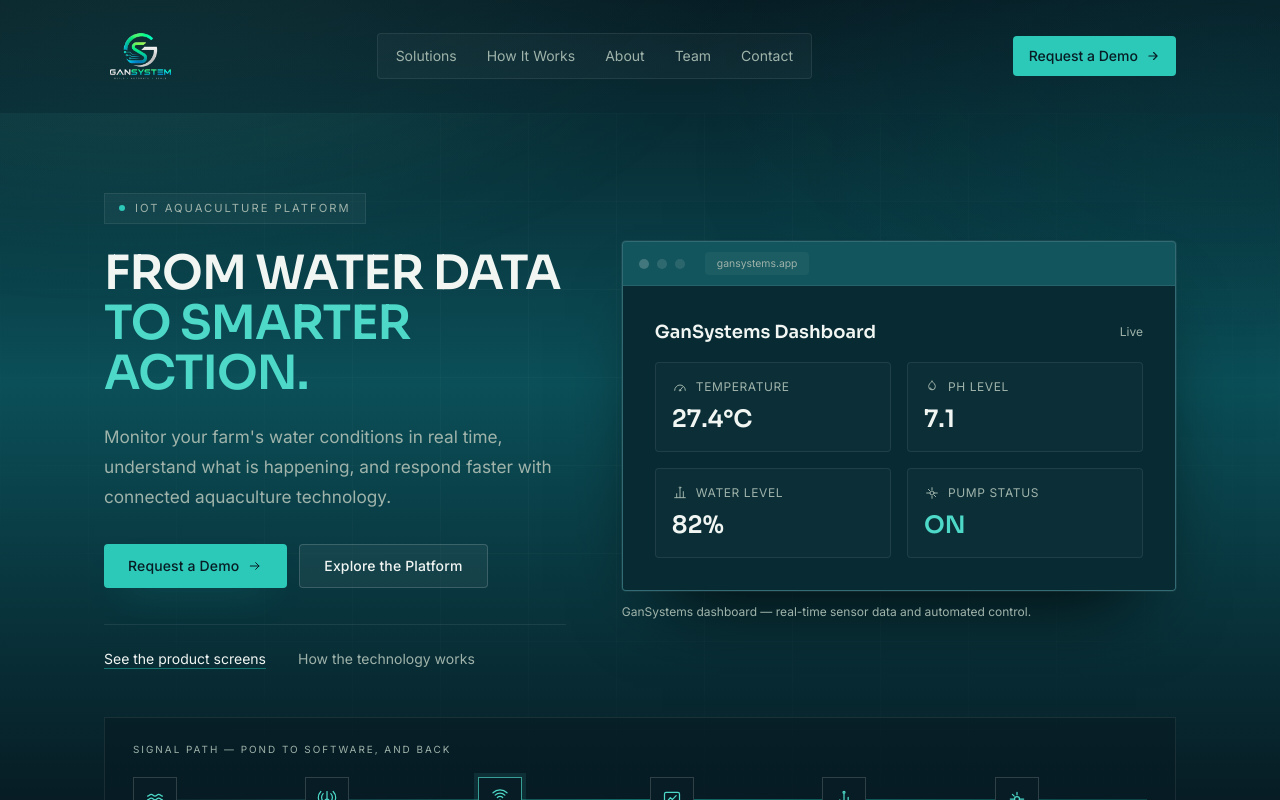
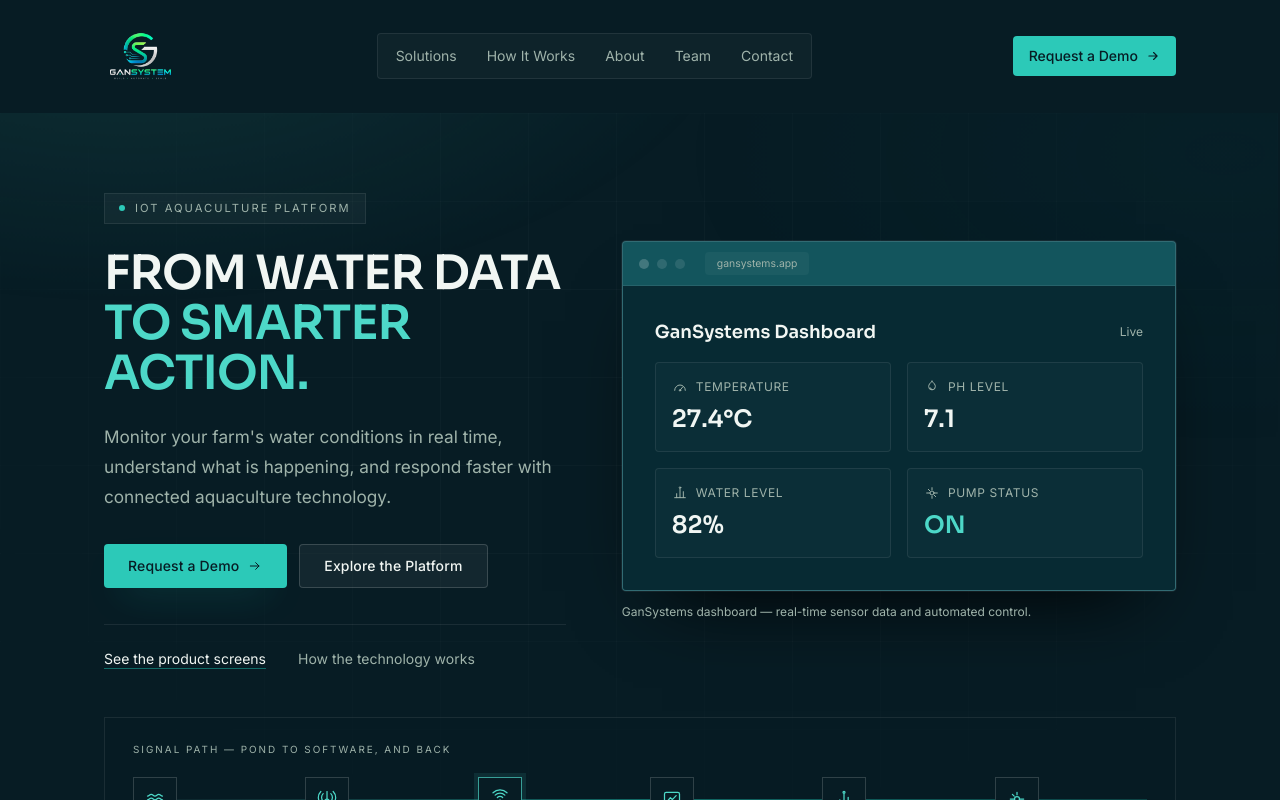
Before and after one commit to mvmholdco-dev/gansystem-web, a Next.js app: page / in a window 1280 px wide. Shown: the top 800 px of the page. Built offline with nearby package versions, Linux system fonts and the light colour scheme.

Commit message:
rm css gradient

```diff
--- a/src/app/globals.css
+++ b/src/app/globals.css
@@ -66,11 +66,6 @@ html {
 
 body {
   background-color: var(--color-ocean-950);
-  background-image:
-    radial-gradient(62rem 32rem at 12% -12%, rgba(77, 216, 200, 0.12), transparent 62%),
-    radial-gradient(52rem 28rem at 96% 6%, rgba(11, 79, 88, 0.18), transparent 64%),
-    linear-gradient(180deg, var(--color-ocean-950) 0%, var(--color-ocean-900) 48%, var(--color-ocean-950) 100%);
-  background-attachment: fixed;
   color: var(--color-chalk);
   font-family: var(--font-sans);
   -webkit-font-smoothing: antialiased;
```
